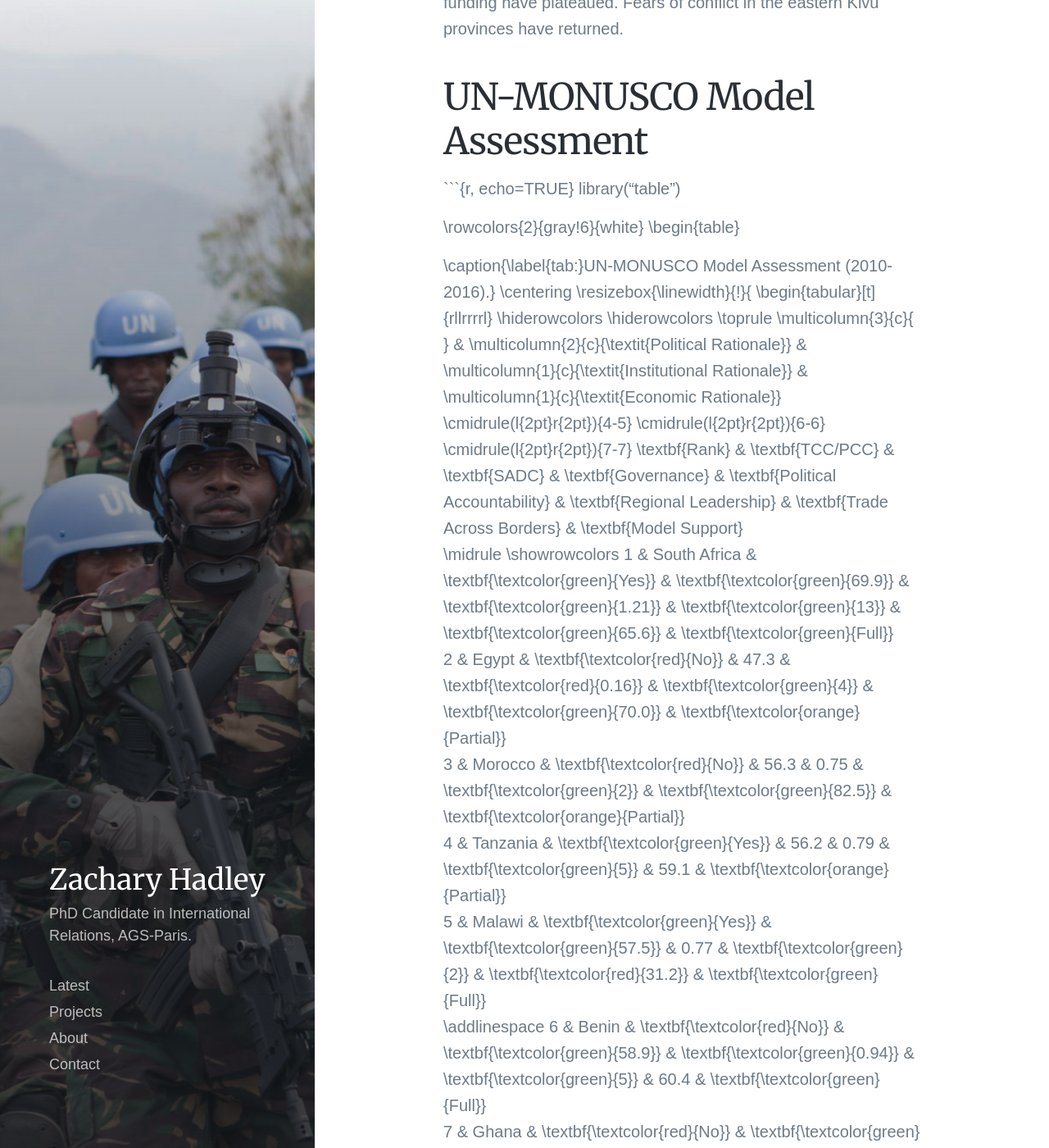
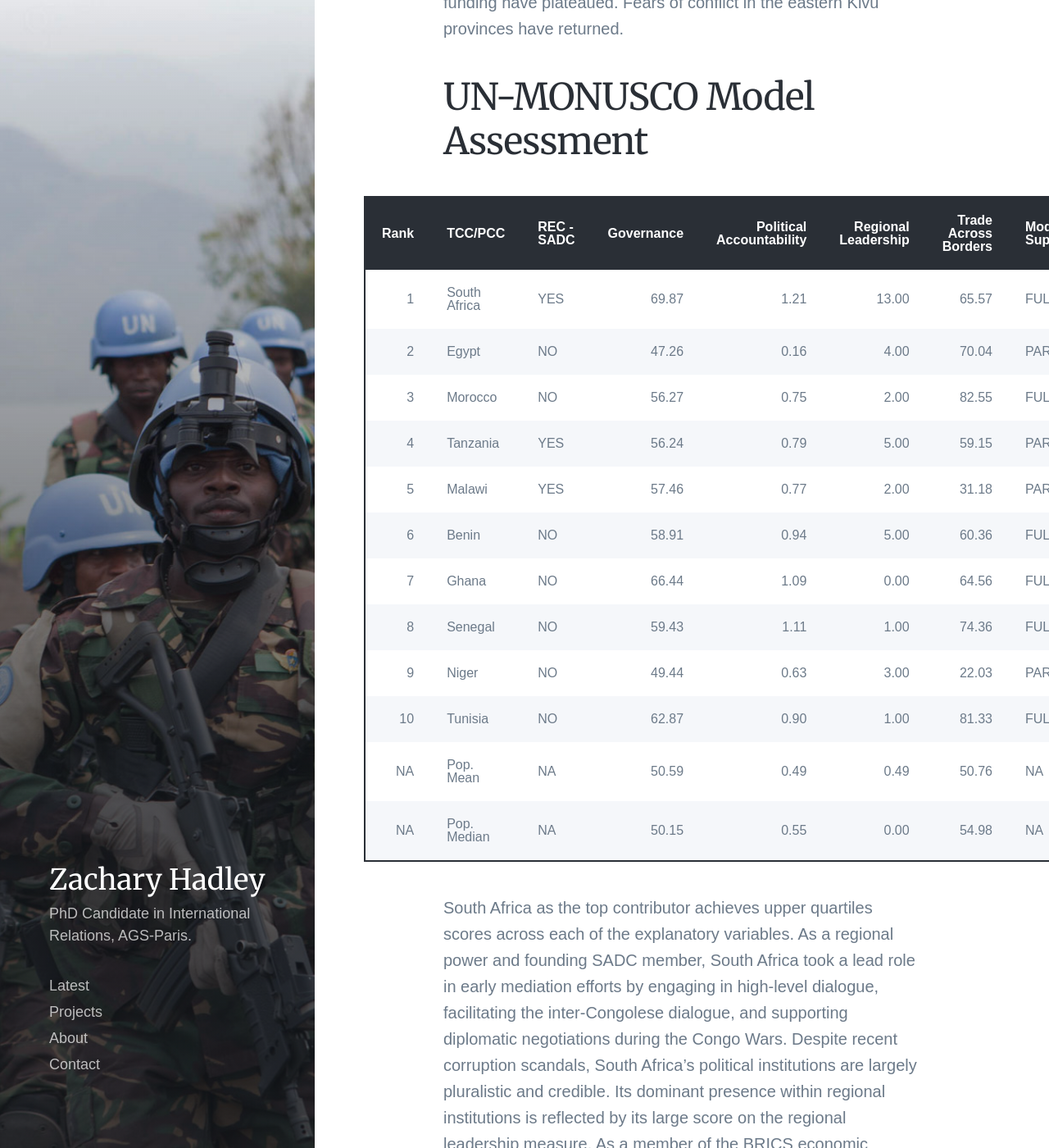
Before and after one commit to zhadley/zhadley.github.io, a Jekyll site: the page built from _projects/monusco.md, in a window 1280 px wide and 1400 px high, scrolled down 4908 px. Shown: the whole window at 82% size. Built offline with Jekyll 4.4.1, drawn with Linux system fonts in a browser that asks for light colours; nearby versions of some CDN libraries; some web fonts are replaced; some of the changed text lies outside the part shown.

Commit message:
Update monusco.md

````diff
--- a/_projects/monusco.md
+++ b/_projects/monusco.md
@@ -28,48 +28,20 @@ The implementation of the Nairobi Declaration works towards that objective. With
 
 ## UN-MONUSCO Model Assessment
 
-```{r, echo=TRUE}
-library("table")
-
-\rowcolors{2}{gray!6}{white}
-\begin{table}
-
-\caption{\label{tab:}UN-MONUSCO Model Assessment (2010-2016).}
-\centering
-\resizebox{\linewidth}{!}{
-\begin{tabular}[t]{rllrrrrl}
-\hiderowcolors
-\hiderowcolors
-\toprule
-\multicolumn{3}{c}{ } & \multicolumn{2}{c}{\textit{Political Rationale}} & \multicolumn{1}{c}{\textit{Institutional Rationale}} & \multicolumn{1}{c}{\textit{Economic Rationale}} \\
-\cmidrule(l{2pt}r{2pt}){4-5} \cmidrule(l{2pt}r{2pt}){6-6} \cmidrule(l{2pt}r{2pt}){7-7}
-\textbf{Rank} & \textbf{TCC/PCC} & \textbf{SADC} & \textbf{Governance} & \textbf{Political Accountability} & \textbf{Regional Leadership} & \textbf{Trade Across Borders} & \textbf{Model Support}\\
-\midrule
-\showrowcolors
-1 & South Africa & \textbf{\textcolor{green}{Yes}} & \textbf{\textcolor{green}{69.9}} & \textbf{\textcolor{green}{1.21}} & \textbf{\textcolor{green}{13}} & \textbf{\textcolor{green}{65.6}} & \textbf{\textcolor{green}{Full}}\\
-2 & Egypt & \textbf{\textcolor{red}{No}} & 47.3 & \textbf{\textcolor{red}{0.16}} & \textbf{\textcolor{green}{4}} & \textbf{\textcolor{green}{70.0}} & \textbf{\textcolor{orange}{Partial}}\\
-3 & Morocco & \textbf{\textcolor{red}{No}} & 56.3 & 0.75 & \textbf{\textcolor{green}{2}} & \textbf{\textcolor{green}{82.5}} & \textbf{\textcolor{orange}{Partial}}\\
-4 & Tanzania & \textbf{\textcolor{green}{Yes}} & 56.2 & 0.79 & \textbf{\textcolor{green}{5}} & 59.1 & \textbf{\textcolor{orange}{Partial}}\\
-5 & Malawi & \textbf{\textcolor{green}{Yes}} & \textbf{\textcolor{green}{57.5}} & 0.77 & \textbf{\textcolor{green}{2}} & \textbf{\textcolor{red}{31.2}} & \textbf{\textcolor{green}{Full}}\\
-\addlinespace
-6 & Benin & \textbf{\textcolor{red}{No}} & \textbf{\textcolor{green}{58.9}} & \textbf{\textcolor{green}{0.94}} & \textbf{\textcolor{green}{5}} & 60.4 & \textbf{\textcolor{green}{Full}}\\
-7 & Ghana & \textbf{\textcolor{red}{No}} & \textbf{\textcolor{green}{66.4}} & \textbf{\textcolor{green}{1.09}} & 0 & 64.6 & \textbf{\textcolor{orange}{Partial}}\\
-8 & Senegal & \textbf{\textcolor{red}{No}} & \textbf{\textcolor{green}{59.4}} & \textbf{\textcolor{green}{1.11}} & \textbf{\textcolor{green}{1}} & \textbf{\textcolor{green}{74.4}} & \textbf{\textcolor{green}{Full}}\\
-9 & Niger & \textbf{\textcolor{red}{No}} & 49.4 & 0.63 & \textbf{\textcolor{green}{3}} & \textbf{\textcolor{red}{22.0}} & \textbf{\textcolor{orange}{Partial}}\\
-10 & Tunisia & \textbf{\textcolor{red}{No}} & \textbf{\textcolor{green}{62.9}} & \textbf{\textcolor{green}{0.90}} & \textbf{\textcolor{green}{1}} & \textbf{\textcolor{green}{81.3}} & \textbf{\textcolor{green}{Full}}\\
-\addlinespace
-\hiderowcolors
- & Pop. Mean &  & 50.6 & 0.49 & 0.49 & 50.8 & \\
- & Pop. Median & & 50.1 & 0.55 & 0.00 & 55.0 & \\
-\bottomrule
-\multicolumn{8}{l}{Note: Individual state values are averaged across the time period from 2010-2016.}\\
-\multicolumn{8}{l}{Note 2: \textcolor{green}{Green} values represent upper quartile ($Q_{3}$) scores across the total population of African states. \textcolor{red}{Red} values indicate bottom quartile ($Q_{1}$).}\\
-\multicolumn{8}{l}{Note 3: \textcolor{green}{Full} model support is defined as upper quartile scores on at least three measures. \textcolor{orange}{Partial} model support is defined as two upper quartile scores.}\\
-\multicolumn{8}{l}{\textcolor{red}{Low} model support is defined as zero or one upper quartile scores.}\\
-\end{tabular}}
-\end{table}
-\rowcolors{2}{white}{white}
-```
+| Rank|TCC/PCC      |REC - SADC | Governance| Political Accountability| Regional Leadership| Trade Across Borders|Model Support? |
+|----:|:------------|:----------|----------:|------------------------:|-------------------:|--------------------:|:--------------|
+|    1|South Africa |YES        |      69.87|                     1.21|               13.00|                65.57|FULL           |
+|    2|Egypt        |NO         |      47.26|                     0.16|                4.00|                70.04|PARTIAL        |
+|    3|Morocco      |NO         |      56.27|                     0.75|                2.00|                82.55|FULL           |
+|    4|Tanzania     |YES        |      56.24|                     0.79|                5.00|                59.15|PARTIAL        |
+|    5|Malawi       |YES        |      57.46|                     0.77|                2.00|                31.18|PARTIAL        |
+|    6|Benin        |NO         |      58.91|                     0.94|                5.00|                60.36|FULL           |
+|    7|Ghana        |NO         |      66.44|                     1.09|                0.00|                64.56|FULL           |
+|    8|Senegal      |NO         |      59.43|                     1.11|                1.00|                74.36|FULL           |
+|    9|Niger        |NO         |      49.44|                     0.63|                3.00|                22.03|PARTIAL        |
+|   10|Tunisia      |NO         |      62.87|                     0.90|                1.00|                81.33|FULL           |
+|   NA|Pop. Mean    |NA         |      50.59|                     0.49|                0.49|                50.76|NA             |
+|   NA|Pop. Median  |NA         |      50.15|                     0.55|                0.00|                54.98|NA             |
 
 South Africa as the top contributor achieves upper quartiles scores across each of the explanatory variables. As a regional power and founding SADC member, South Africa took a lead role in early mediation efforts by engaging in high-level dialogue, facilitating the inter-Congolese dialogue, and supporting diplomatic negotiations during the Congo Wars. Despite recent corruption scandals, South Africa’s political institutions are largely pluralistic and credible. Its dominant presence within regional institutions is reflected by its large score on the regional leadership measure. As a member of the BRICS economic organization, South Africa has also increased its market openness and maintains robust trade linkages with its regional economic partners. South Africa views its regional integration as consistent with AU objectives and essential for its sustainable economic growth[^8].
 
````
